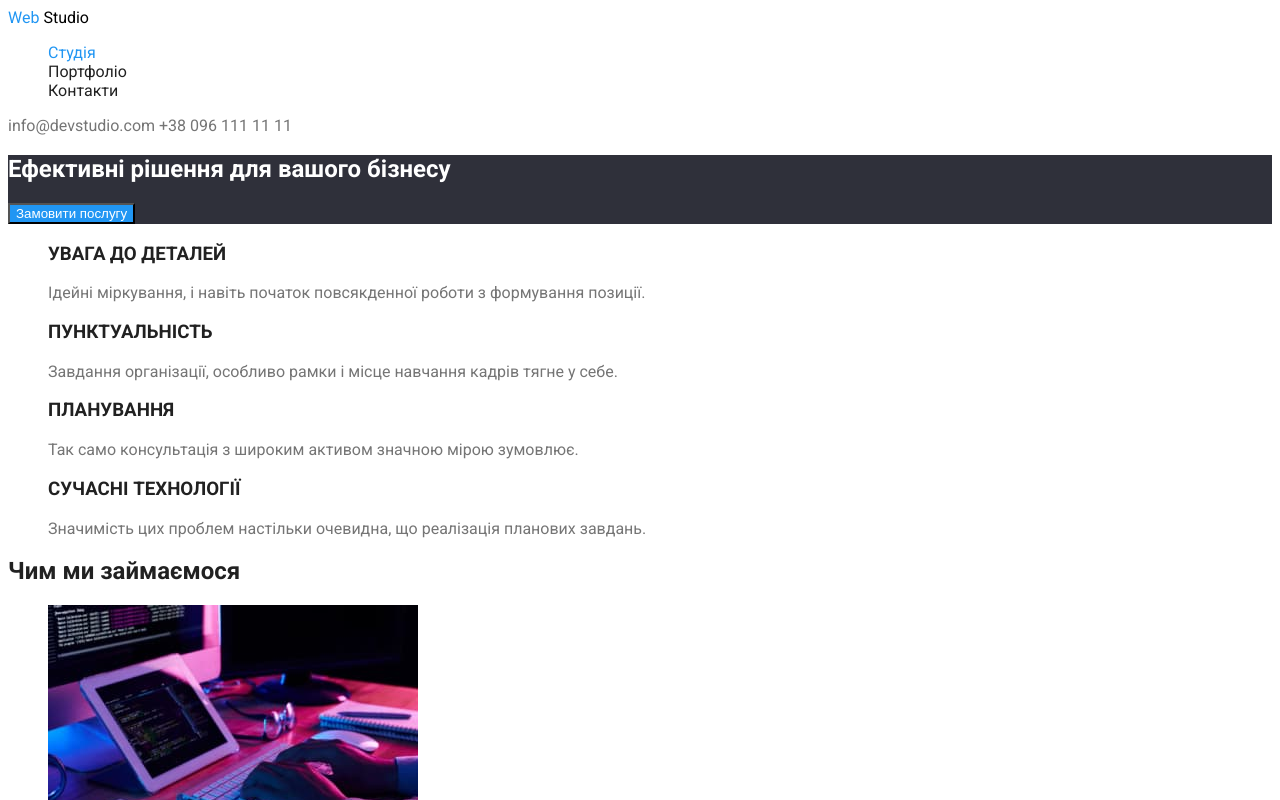
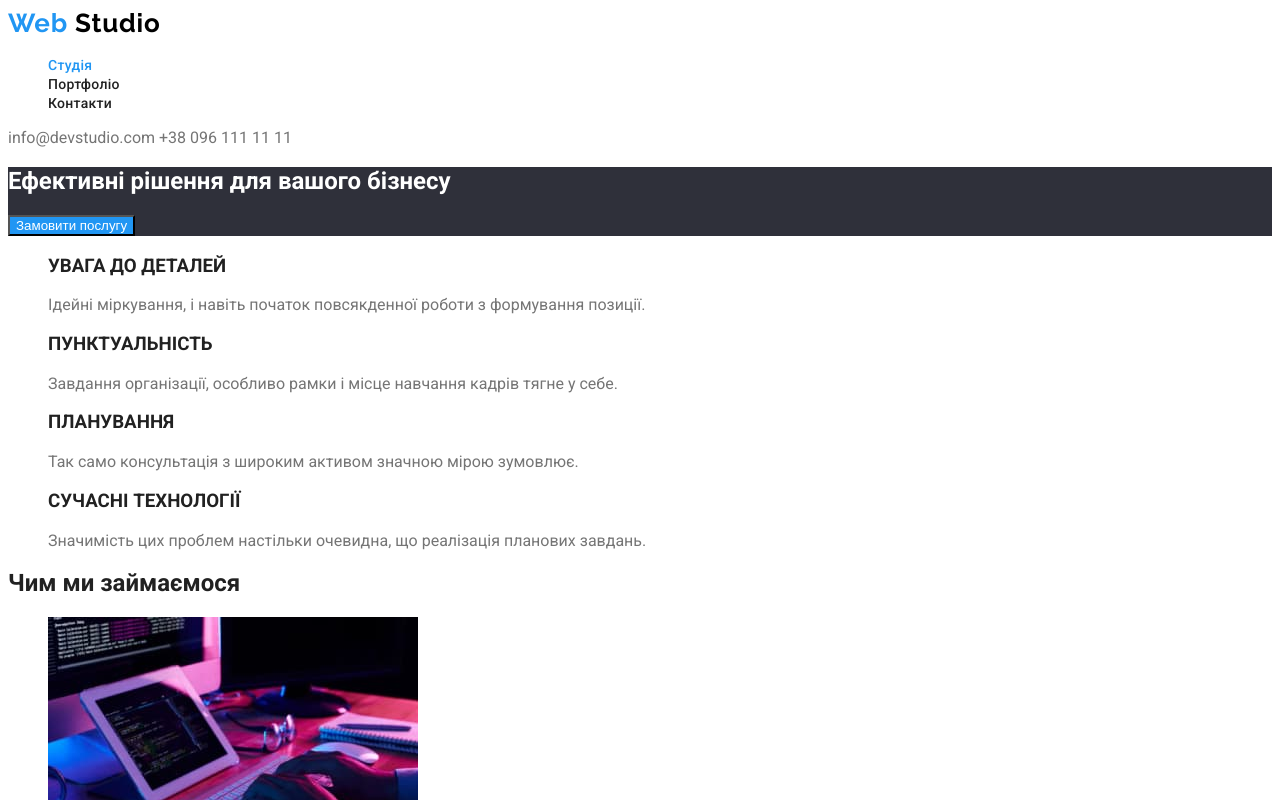
Before and after one commit to VitekVP/goit-markup-hw-02, a plain HTML site: page index.html in a window 1280 px wide. Shown: the top 800 px of the page. Drawn offline with Linux system fonts and the light colour scheme.

Commit message:
исправления навигации

```diff
--- a/css/styles.css
+++ b/css/styles.css
@@ -49,23 +49,36 @@ body {
 /* логотип*/
 .logo {
 	color: var(--logo-web);
+	font-family: "Raleway";
+
+	font-weight: 700;
+	font-size: 26px;
+	line-height: calc(31 / 26);
+
+	letter-spacing: 0.03em;
 	text-decoration: none;
 }
 .logo-header {
 	color: var(--logo-header);
 }
 /* кнопки навігації */
-.nav-link {
+.site-nav .link {
 	color: var(--title-text-color);
+
+	font-weight: 500;
+	font-size: 14px;
+	line-height: calc(16 / 14);
+	letter-spacing: 0.02em;
+
 	text-decoration: none;
 }
 
-.nav-link:hover,
-.nav-link:focus {
+.site-nav .link:hover,
+.site-nav .link:focus {
 	color: var(--logo-web);
 }
 
-.nav-link.current {
+.link.current {
 	color: var(--logo-web);
 }
 
--- a/index.html
+++ b/index.html
@@ -19,10 +19,10 @@
 				<span class="logo-header">Studio</span>
 			</a>
 			<nav>
-				<ul class="list">
-					<li><a href="" class="nav-link current">Студія</a></li>
-					<li><a href="./portfolio.html" class="nav-link">Портфоліо</a></li>
-					<li><a href="" class="nav-link">Контакти</a></li>
+				<ul class="list site-nav">
+					<li><a href="" class="link current">Студія</a></li>
+					<li><a href="./portfolio.html" class="link">Портфоліо</a></li>
+					<li><a href="" class="link">Контакти</a></li>
 				</ul>
 			</nav>
 			<a href="mailto:info@devstudio.com" class="link-contacts">info@devstudio.com</a>
```
Also changed, not shown: portfolio.html (+4 -4 lines).
